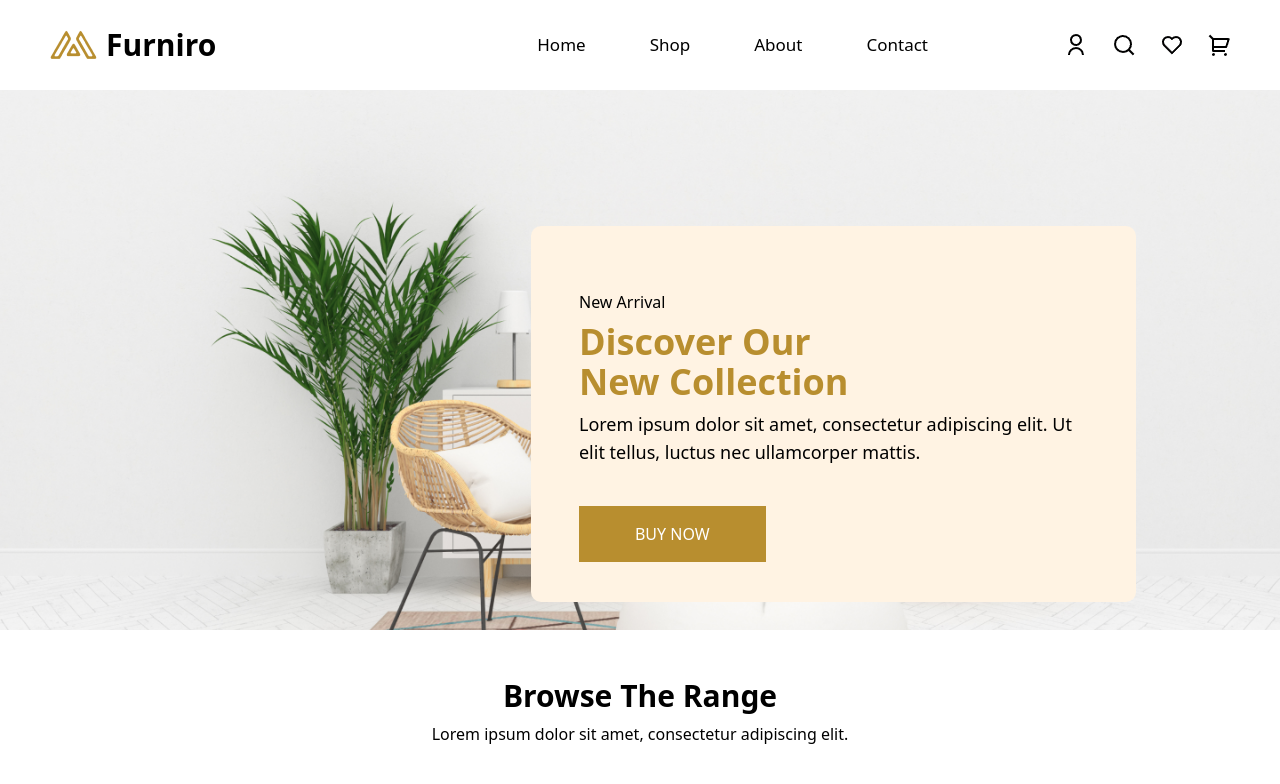
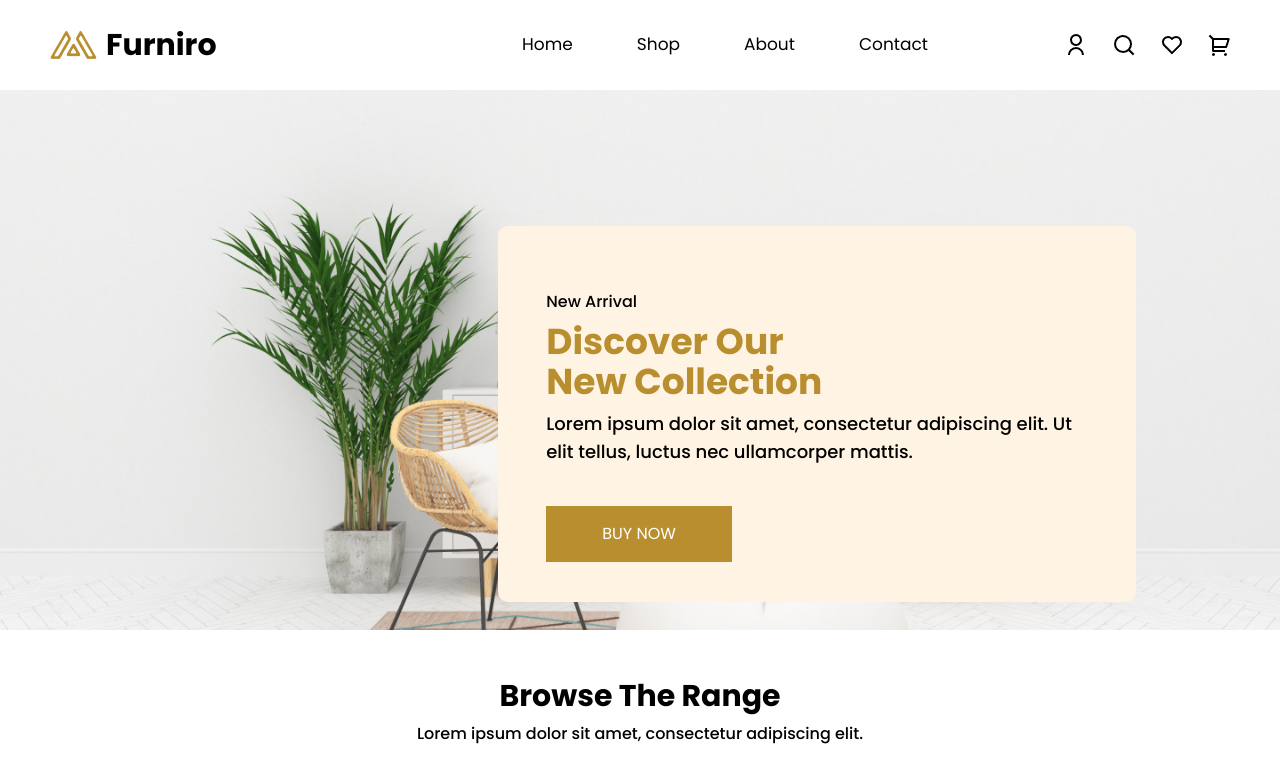
Before and after one commit to nandakishor-Dev/test, a React (Vite) app: page / in a window 1280 px wide. Shown: the top 784 px of the page. Built offline with nearby package versions, Linux system fonts and the light colour scheme; no server answers.

Commit message:
Font updates

```diff
--- a/src/index.css
+++ b/src/index.css
@@ -2,7 +2,7 @@
 @tailwind components;
 @tailwind utilities;
 body {
-
+  font-family: "Poppins";
   margin: 0;
   padding: 0;
   box-sizing: border-box;
@@ -15,8 +15,12 @@ body {
   font-style: normal;
 }
 
-
-h1, h2, h3, h4, h5, h6 {
+h1,
+h2,
+h3,
+h4,
+h5,
+h6 {
   margin: 0;
   padding: 0;
 }
```
